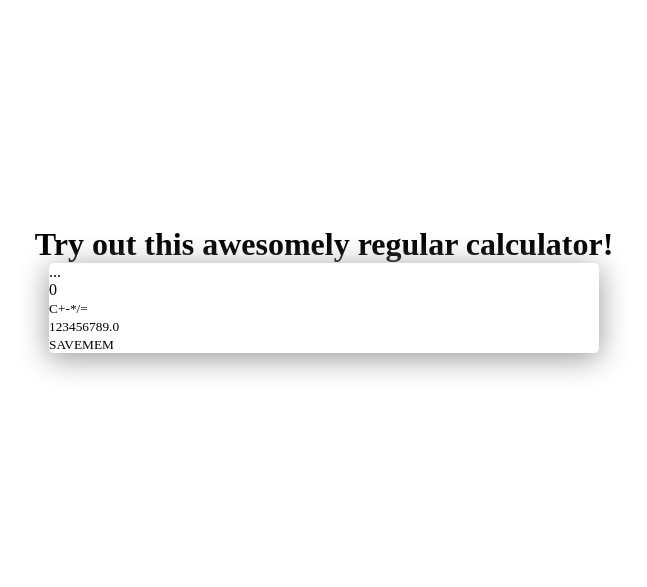
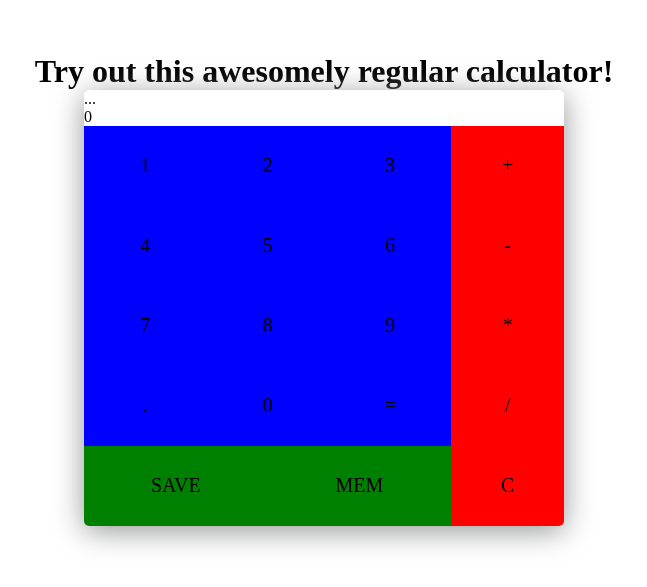
Before and after one commit to dorimusz/calculator-app, a React (Create React App) app in the folder frontend/: page / in a window 1280 px wide. Shown: the part 111-698 px from the top of the page, without its empty margins (316-963 px from the left). Built offline with nearby package versions, Linux system fonts and the light colour scheme.

Commit message:
grid template added

```diff
--- a/frontend/src/components/Calculator.jsx
+++ b/frontend/src/components/Calculator.jsx
@@ -40,25 +40,26 @@ const Calculator = () => {
 
             </div>
 
-            <div className='calculatorBody'>
+            <div className='calculator-grid'>
+                <div className='numbers'>
+                    {createNumbers()}
+                    <button onClick={() => updateResultDisp('.')}>.</button>
+                    <button onClick={() => updateResultDisp('0')}>0</button>
+                    <button onClick={equalsTo}>=</button>
+                </div>
+
                 <div className='operators'>
-                    <button>C</button>
                     <button onClick={() => updateResultDisp('+')}>+</button>
                     <button onClick={() => updateResultDisp('-')}>-</button>
                     <button onClick={() => updateResultDisp('*')}>*</button>
                     <button onClick={() => updateResultDisp('/')}>/</button>
-                    <button onClick={equalsTo}>=</button>
+                    <button>C</button>
                 </div>
 
-                <div className='numbers'>
-                    {createNumbers()}
-                    <button onClick={() => updateResultDisp('.')}>.</button>
-                    <button onClick={() => updateResultDisp('0')}>0</button>
-                </div>
 
-                <div className='calcMemory'>
-                    <button>SAVE</button>
-                    <button>MEM</button>
+                <div className='memory'>
+                    <button className='saveBtn'>SAVE</button>
+                    <button className='saveBtn'>MEM</button>
                 </div>
             </div>
         </div>
--- a/frontend/src/styles/Calculator.css
+++ b/frontend/src/styles/Calculator.css
@@ -1,6 +1,6 @@
 .calculator {
     width: 100%;
-    max-width: 550px;
+    max-width: 480px;
 
     background-color: var(--primary);
     border-radius: 5px;
@@ -11,10 +11,47 @@
 
 }
 
-.calculatorBody {
+.calculator-grid {
     display: grid;
+    grid-template-rows: repeat(5, minmax(80px, 1fr));
+}
+
+.calculator-grid>button {
+    text-align: center;
+}
+
+.operators {
+    display: grid;
+    grid-row: 1 /span 5;
+    grid-column-start: 4;
+
+    background-color: rgb(255, 0, 0);
+}
+
+.numbers {
+    background-color: blue;
+    grid-row: 1 /span 4;
+    grid-column: 1 / span 3;
+
+    display: grid;
+    grid-template-columns: repeat(3, 1fr);
+    grid-template-rows: repeat(4, 1fr);
+    /* grid-template-rows: repeat(4, minmax(40px, 1fr)); */
+}
 
 
+.memory {
+    background-color: green;
+    grid-column: 1 / span 3;
+    grid-row: 5 / span 3;
+
+    display: grid;
+    grid-template-columns: 1fr 1fr;
+}
+
+button {
+    padding: 15px;
+    font-size: 20px;
 }
 
 .display {
```
